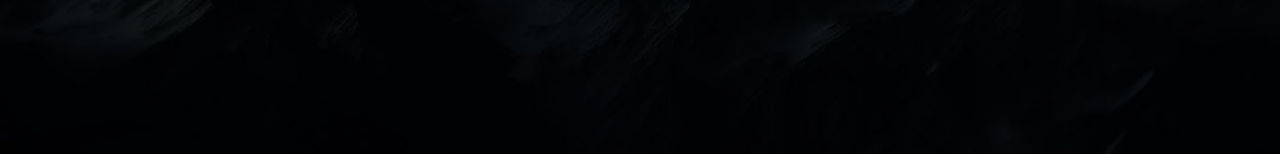
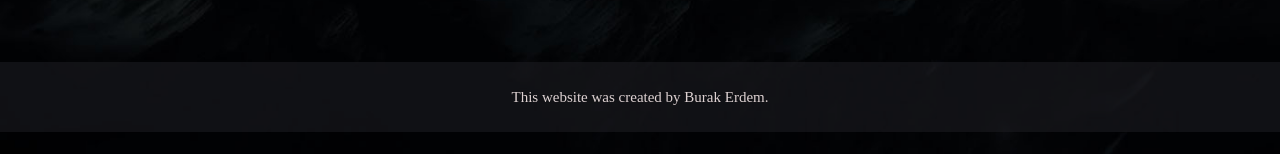
Before and after one commit to erdemburak/personalblog, a React (Create React App) app: page / in a window 1280 px wide. Shown: the part 643-797 px from the top of the page. Built offline with nearby package versions, Linux system fonts and the light colour scheme.

Commit message:
Footer eklendi

```diff
--- a/src/App.js
+++ b/src/App.js
@@ -1,10 +1,12 @@
 import Content from "./components/content/Content";
 import Navbar from "./components/navbar/Navbar";
+import Footer from "./components/pages/Footer";
 
 function App() {
   return (<>
     <Navbar />
     <Content />
+    <Footer />
   </>);
 }
 
--- /dev/null
+++ b/src/components/pages/Footer.jsx
@@ -0,0 +1,18 @@
+import React from 'react'
+
+function Footer() {
+    return (<>
+
+        <div style={{ backgroundColor: 'rgba(27, 28, 32, 0.6)', height: '70px', marginTop: '20px' }}>
+            <div style={{ display: 'flex', justifyContent: 'center', alignItems: 'center', height: '100%', width: '100%' }}>
+                <div>
+                    <p>
+                        This website was created by Burak Erdem.
+                    </p>
+                </div>
+            </div>
+        </div>
+    </>)
+}
+
+export default Footer
```
